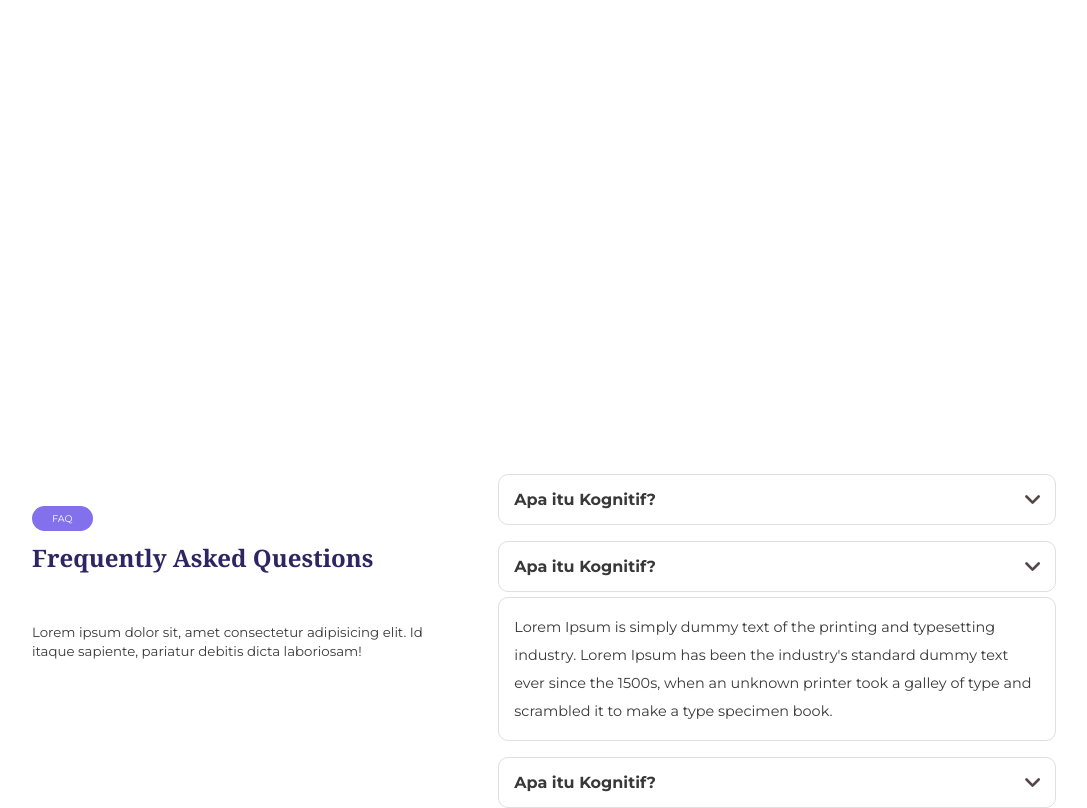
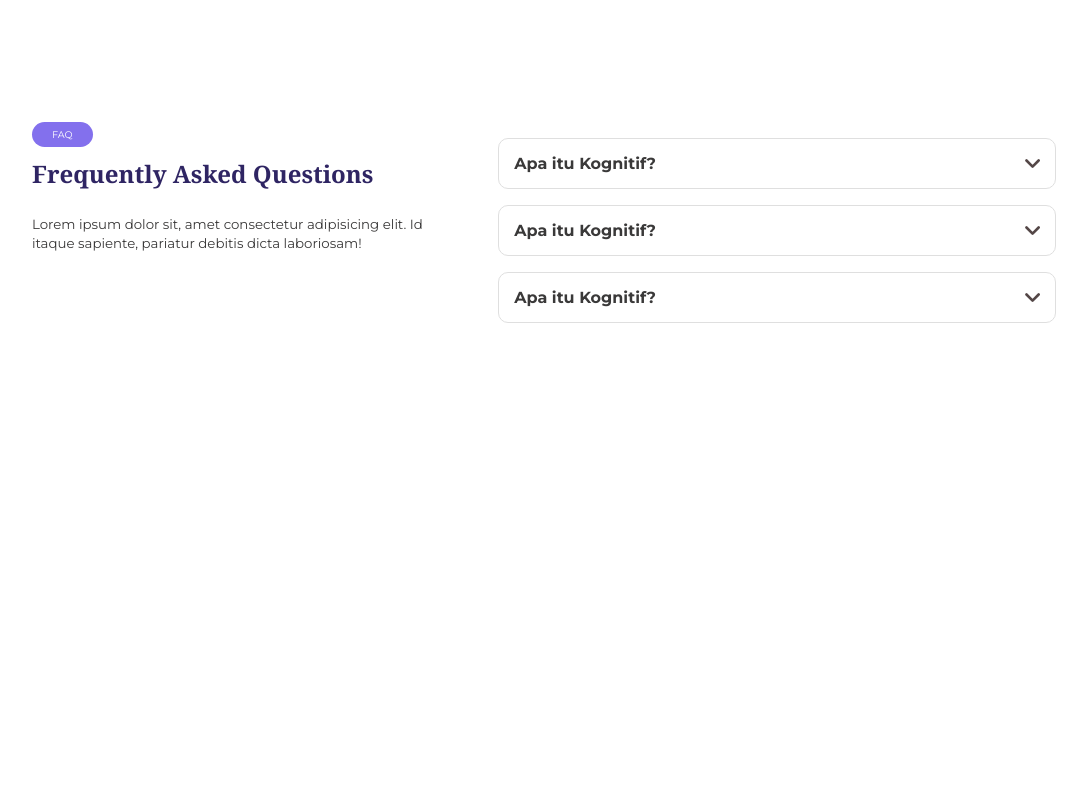
Before and after one commit to raharditya/kognitif.id, a Next.js app: page / in a window 1280 px wide. Shown: the part 1120-1928 px from the top of the page, without its empty margins (96-1183 px from the left). After the commit the page ends 1507 px from the top, so only its background shows below. Built offline with nearby package versions, Linux system fonts and the light colour scheme.

Commit message:
Implemented accordion

```diff
--- a/package.json
+++ b/package.json
@@ -11,6 +11,7 @@
     "next": "10.1.3",
     "node-sass": "^5.0.0",
     "react": "17.0.2",
+    "react-collapsible": "^2.8.3",
     "react-dom": "17.0.2"
   }
 }
--- a/pages/index.jsx
+++ b/pages/index.jsx
@@ -1,4 +1,5 @@
 import Head from "next/head";
+import Collapsible from "react-collapsible";
 import FaqContent from "../components/FaqContent";
 import FaqTitle from "../components/FaqTitle";
 import SectionHeader from "../components/SectionHeader";
@@ -39,7 +40,7 @@ export default function Home() {
         <h2>Kognitif siap menjadi solusi websitemu!</h2>
       </section>
 
-      <section style={{ height: "800px" }}></section>
+      <section style={{ height: "400px" }}></section>
 
       <section className="home-faq">
         <div className="faq-header">
@@ -54,10 +55,32 @@ export default function Home() {
           </small>
         </div>
         <div className="faq-content">
-          <FaqTitle title="Apa itu Kognitif?" />
-          <FaqTitle title="Apa itu Kognitif?" />
-          <FaqContent content="Lorem Ipsum is simply dummy text of the printing and typesetting industry. Lorem Ipsum has been the industry's standard dummy text ever since the 1500s, when an unknown printer took a galley of type and scrambled it to make a type specimen book." />
-          <FaqTitle title="Apa itu Kognitif?" />
+          <Collapsible
+            trigger={<FaqTitle title="Apa itu Kognitif?" />}
+            triggerStyle={{ cursor: "pointer" }}
+            transitionTime={200}
+            easing="ease-in-out"
+          >
+            <FaqContent content="Lorem Ipsum is simply dummy text of the printing and typesetting industry. Lorem Ipsum has been the industry's standard dummy text ever since the 1500s, when an unknown printer took a galley of type and scrambled it to make a type specimen book." />
+          </Collapsible>
+
+          <Collapsible
+            trigger={<FaqTitle title="Apa itu Kognitif?" />}
+            triggerStyle={{ cursor: "pointer" }}
+            transitionTime={200}
+            easing="ease-in-out"
+          >
+            <FaqContent content="Lorem Ipsum is simply dummy text of the printing and typesetting industry. Lorem Ipsum has been the industry's standard dummy text ever since the 1500s, when an unknown printer took a galley of type and scrambled it to make a type specimen book." />
+          </Collapsible>
+
+          <Collapsible
+            trigger={<FaqTitle title="Apa itu Kognitif?" />}
+            triggerStyle={{ cursor: "pointer" }}
+            transitionTime={200}
+            easing="ease-in-out"
+          >
+            <FaqContent content="Lorem Ipsum is simply dummy text of the printing and typesetting industry. Lorem Ipsum has been the industry's standard dummy text ever since the 1500s, when an unknown printer took a galley of type and scrambled it to make a type specimen book." />
+          </Collapsible>
         </div>
       </section>
     </div>
--- a/styles/globals.scss
+++ b/styles/globals.scss
@@ -99,14 +99,39 @@ a {
 
 .home-faq {
   display: flex;
+  margin: 4rem 0;
 
   .faq-header {
     flex: 1.5;
     margin-right: 3rem;
+
+    .section-header {
+      margin: 0;
+      margin-bottom: 1.5rem;
+    }
   }
 
   .faq-content {
     flex: 2;
+  }
+}
+
+.is-open {
+  div {
+    background-color: $THEME-BG;
+    transition: background-color 200ms ease-in-out;
+  }
+
+  img {
+    transform: rotate(180deg);
+    transition: all 200ms ease-in-out;
+  }
+}
+
+.is-closed {
+  img {
+    transform: rotate(0deg);
+    transition: all 200ms ease-in-out;
   }
 }
 
```
Also changed, not shown: 1 other file (tests, documents, lock files or other folders).
